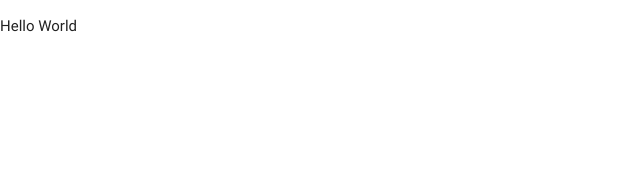
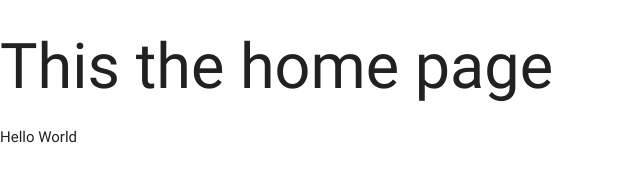
Before and after one commit to Kwasi82/materialize-proj, a plain HTML site: page index.html in a window 1280 px wide. Shown: the whole page, without its empty margins (0-640 px from the left). Drawn offline with nearby package versions, Linux system fonts and the light colour scheme.

Commit message:
added a page title to home page

```diff
--- a/index.html
+++ b/index.html
@@ -14,6 +14,7 @@
     <body>
       <header></header>
       <section>
+        <h1>This the home page</h1>
         <p>Hello World</p>
       </section>
       <!--Import jQuery before materialize.js-->
```
